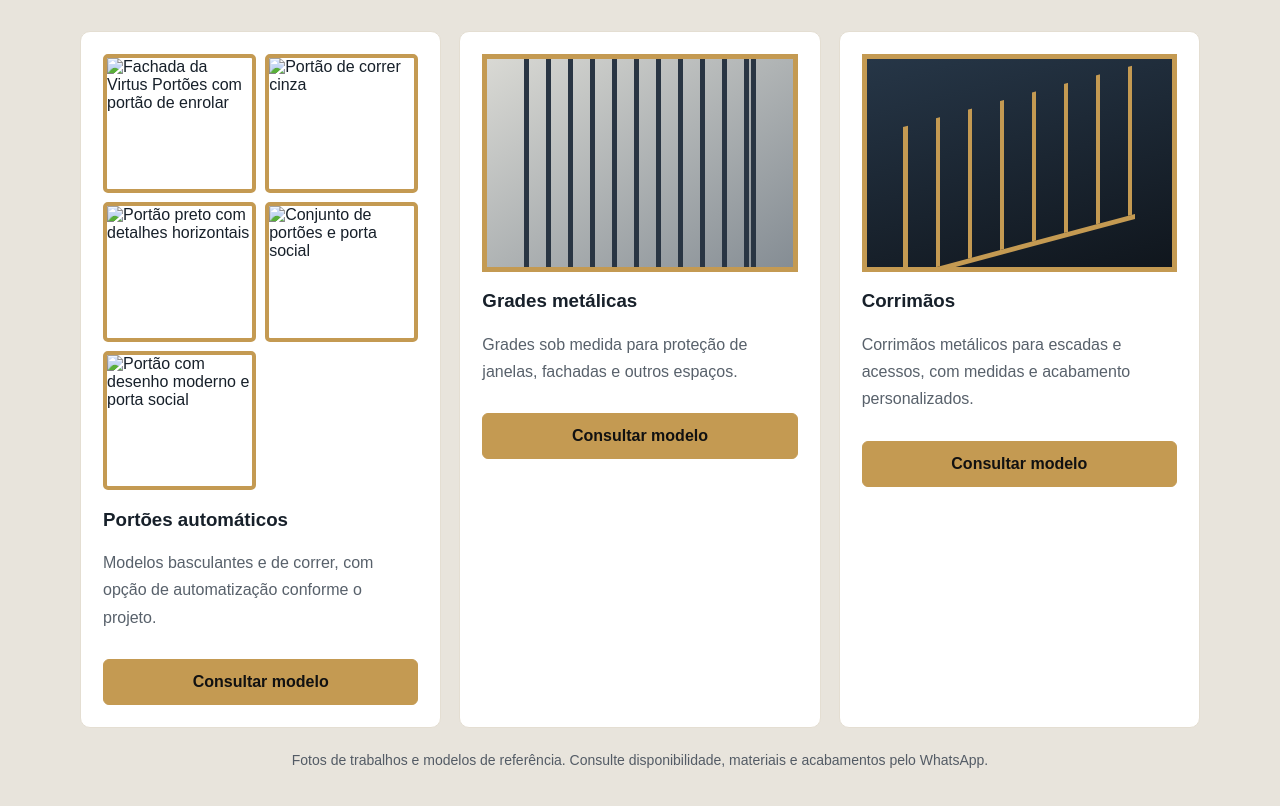
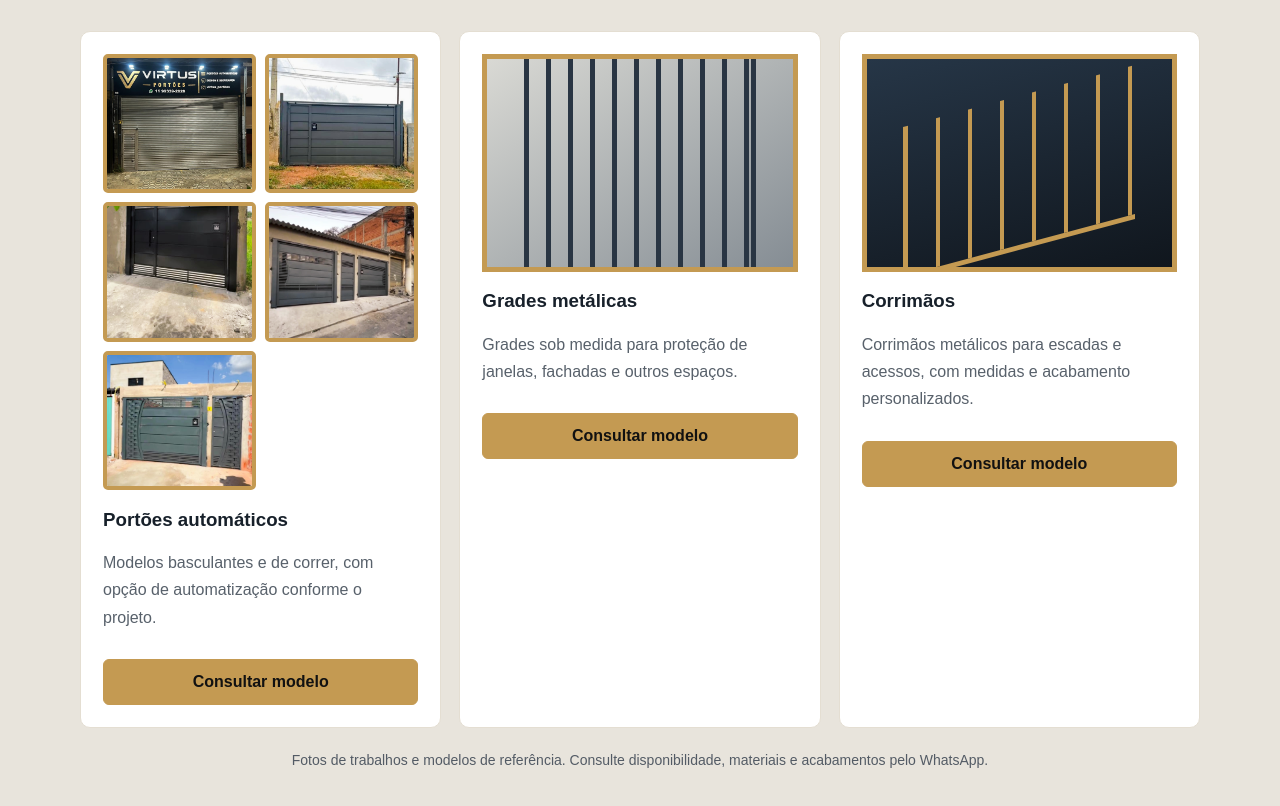
Before and after one commit to virtusportoesbr/Virtus-portoes, a plain HTML site: page index.html in a window 1280 px wide. Shown: the part 1428-2234 px from the top of the page. Drawn offline with Linux system fonts and the light colour scheme.

Commit message:
Update image paths in index.html

```diff
--- a/index.html
+++ b/index.html
@@ -56,11 +56,11 @@ footer{border-top:1px solid #252a30;padding:24px 0;color:#aeb5bd;font-size:13px}
 </div></div></section>
 <section class="light" id="catalogo" style="background:#e8e4dc"><div class="container"><div class="section-head"><div class="eyebrow">Catálogo Virtus</div><h2>Conheça nossos modelos</h2><p>Veja algumas opções de portões, grades e corrimãos. Os modelos podem ser adaptados às medidas e ao estilo do seu imóvel. Peça um orçamento personalizado.</p></div><div class="cards">
 <article class="card"><div class="catalog-gallery">
-<img src="images/1001140217.jpg" alt="Fachada da Virtus Portões com portão de enrolar">
-<img src="images/1001132734.jpg" alt="Portão de correr cinza">
-<img src="images/1001132735.jpg" alt="Portão preto com detalhes horizontais">
-<img src="images/1001132733.jpg" alt="Conjunto de portões e porta social">
-<img src="images/1001132738.jpg" alt="Portão com desenho moderno e porta social">
+<img src="1001140217.jpg" alt="Fachada da Virtus Portões com portão de enrolar">
+<img src="1001132734.jpg" alt="Portão de correr cinza">
+<img src="1001132735.jpg" alt="Portão preto com detalhes horizontais">
+<img src="1001132733.jpg" alt="Conjunto de portões e porta social">
+<img src="1001132738.jpg" alt="Portão com desenho moderno e porta social">
 </div><h3>Portões automáticos</h3><p>Modelos basculantes e de correr, com opção de automatização conforme o projeto.</p><a class="btn btn-gold catalog-cta" href="https://wa.me/5511993392828?text=Ol%C3%A1%2C%20quero%20um%20or%C3%A7amento%20para%20port%C3%A3o%20autom%C3%A1tico" target="_blank" rel="noopener">Consultar modelo</a></article>
 <article class="card"><div class="art" role="img" aria-label="Imagem ilustrativa de grade metálica"><span></span></div><h3>Grades metálicas</h3><p>Grades sob medida para proteção de janelas, fachadas e outros espaços.</p><a class="btn btn-gold catalog-cta" href="https://wa.me/5511993392828?text=Ol%C3%A1%2C%20quero%20um%20or%C3%A7amento%20para%20grades%20met%C3%A1licas" target="_blank" rel="noopener">Consultar modelo</a></article>
 <article class="card"><div class="art rail" role="img" aria-label="Imagem ilustrativa de corrimão metálico"><span></span></div><h3>Corrimãos</h3><p>Corrimãos metálicos para escadas e acessos, com medidas e acabamento personalizados.</p><a class="btn btn-gold catalog-cta" href="https://wa.me/5511993392828?text=Ol%C3%A1%2C%20quero%20um%20or%C3%A7amento%20para%20corrim%C3%A3o" target="_blank" rel="noopener">Consultar modelo</a></article>
```
